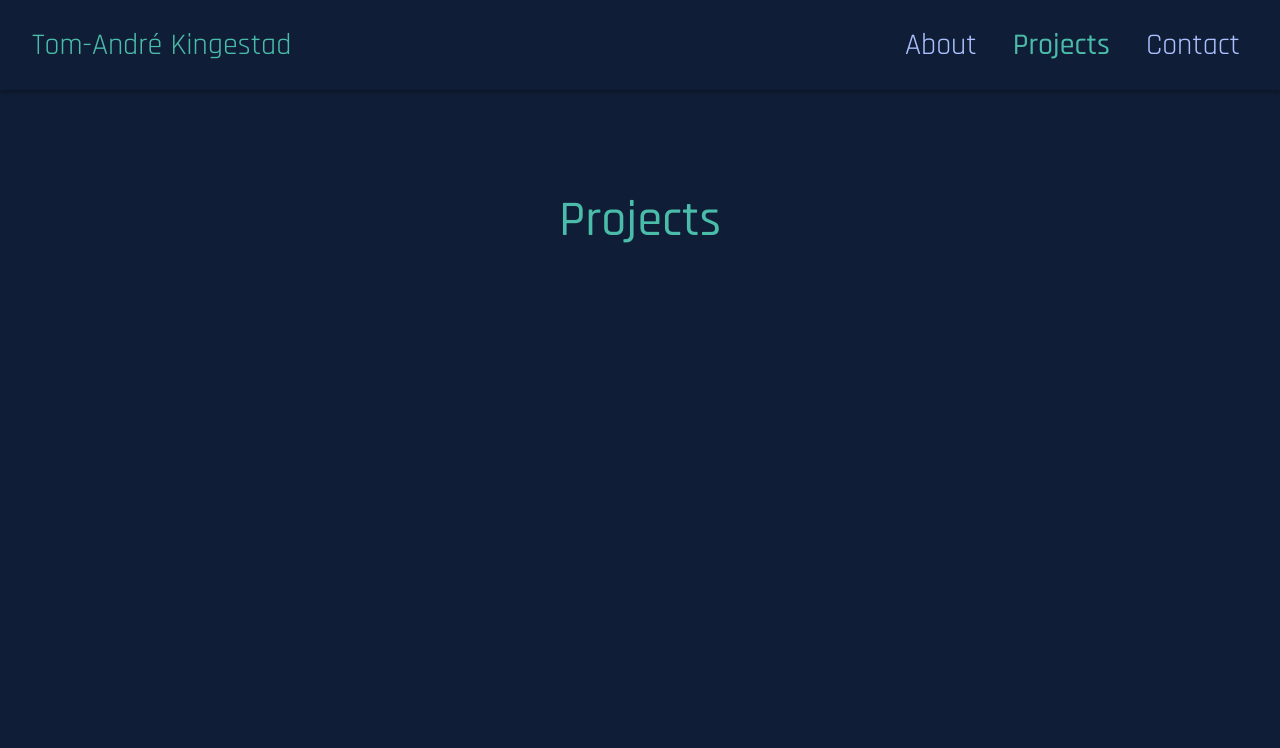
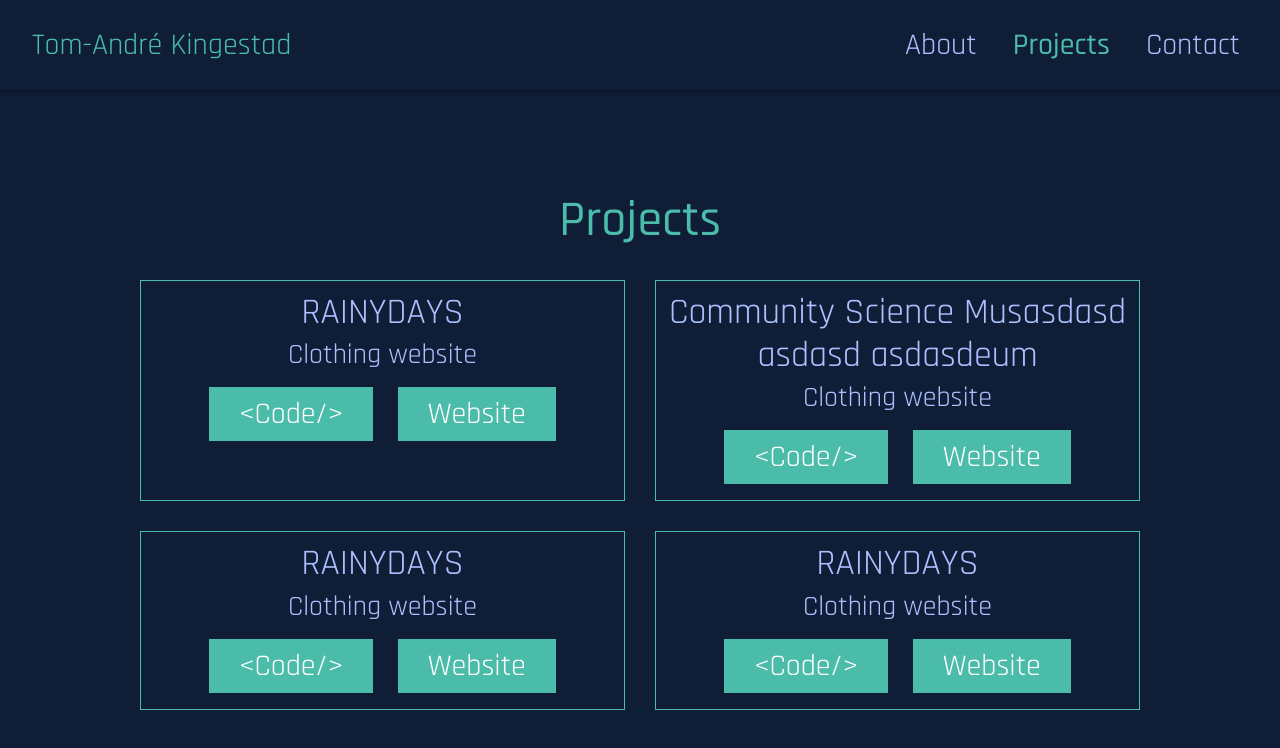
Before and after one commit to TomAnKing/portofolio-site, a plain HTML site: page projects.html in a window 1280 px wide. Drawn offline with nearby package versions, Linux system fonts and the light colour scheme.

Commit message:
added projects

```diff
--- a/projects.html
+++ b/projects.html
@@ -56,6 +56,34 @@
       </div>
     </nav>
     <h1 class="projectsHeader">Projects</h1>
+    <div class="prjoectsContainer">
+      <div class="project">
+        <h2 class="projectTitle">RAINYDAYS</h2>
+        <p class="projectDescription">Clothing website</p>
+        <a href="#" class="projectBtns">&lt;Code/&gt;</a>
+        <a href="#" class="projectBtns">Website</a>
+      </div>
+      <div class="project">
+        <h2 class="projectTitle">
+          Community Science Musasdasd asdasd asdasdeum
+        </h2>
+        <p class="projectDescription">Clothing website</p>
+        <a href="#" class="projectBtns">&lt;Code/&gt;</a>
+        <a href="#" class="projectBtns">Website</a>
+      </div>
+      <div class="project">
+        <h2 class="projectTitle">RAINYDAYS</h2>
+        <p class="projectDescription">Clothing website</p>
+        <a href="#" class="projectBtns">&lt;Code/&gt;</a>
+        <a href="#" class="projectBtns">Website</a>
+      </div>
+      <div class="project">
+        <h2 class="projectTitle">RAINYDAYS</h2>
+        <p class="projectDescription">Clothing website</p>
+        <a href="#" class="projectBtns">&lt;Code/&gt;</a>
+        <a href="#" class="projectBtns">Website</a>
+      </div>
+    </div>
     <script
       src="https://cdn.jsdelivr.net/npm/bootstrap@5.1.3/dist/js/bootstrap.bundle.min.js"
       integrity="sha384-ka7Sk0Gln4gmtz2MlQnikT1wXgYsOg+OMhuP+IlRH9sENBO0LRn5q+8nbTov4+1p"
--- a/sass/partials/_nav.scss
+++ b/sass/partials/_nav.scss
@@ -8,6 +8,9 @@
   color: getColour(secondary-colour) !important;
   font-size: 30px;
   margin-left: 20px;
+  @media (max-width: 992px) {
+    font-size: 24px;
+  }
 }
 
 .nav-link {
@@ -18,6 +21,11 @@
     color: getColour(secondary-colour) !important;
     font-weight: 500;
   }
+  @media (max-width: 992px) {
+    font-size: 20px;
+    width: 100%;
+    text-align: center;
+  }
 }
 
 .nav-link:hover {
--- a/sass/partials/_projects.scss
+++ b/sass/partials/_projects.scss
@@ -6,3 +6,62 @@
   font-weight: 500;
   color: getColour(secondary-colour);
 }
+
+.prjoectsContainer {
+  max-width: 1000px;
+  margin: auto;
+  display: grid;
+  grid-template-columns: 1fr 1fr;
+  gap: 30px;
+  margin-top: 30px;
+  @media (max-width: 992px) {
+    grid-template-columns: 1fr;
+  }
+}
+
+.project {
+  border: 1.5px solid getColour(secondary-colour);
+  text-align: center;
+  margin: auto;
+  padding-bottom: 20px;
+  padding-top: 10px;
+  width: 100%;
+  height: 100%;
+  @media (max-width: 992px) {
+    width: 90%;
+  }
+}
+
+.projectTitle {
+  font-size: 36px;
+  color: getColour(primary-colour);
+  font-weight: normal;
+  margin: 0;
+  @media (max-width: 992px) {
+    font-size: 30px;
+  }
+}
+
+.projectDescription {
+  color: getColour(primary-colour);
+  font-size: 28px;
+  @media (max-width: 992px) {
+    font-size: 22px;
+  }
+}
+
+.projectBtns {
+  background-color: getColour(secondary-colour);
+  text-decoration: none;
+  color: white;
+  font-size: 30px;
+  padding: 8px 1em 8px 1em;
+  margin: 10px;
+  @media (max-width: 992px) {
+    font-size: 24px;
+  }
+}
+
+.projectBtns:hover {
+  color: white;
+}
```
Also changed, not shown: css/style.css, 1 other file.
